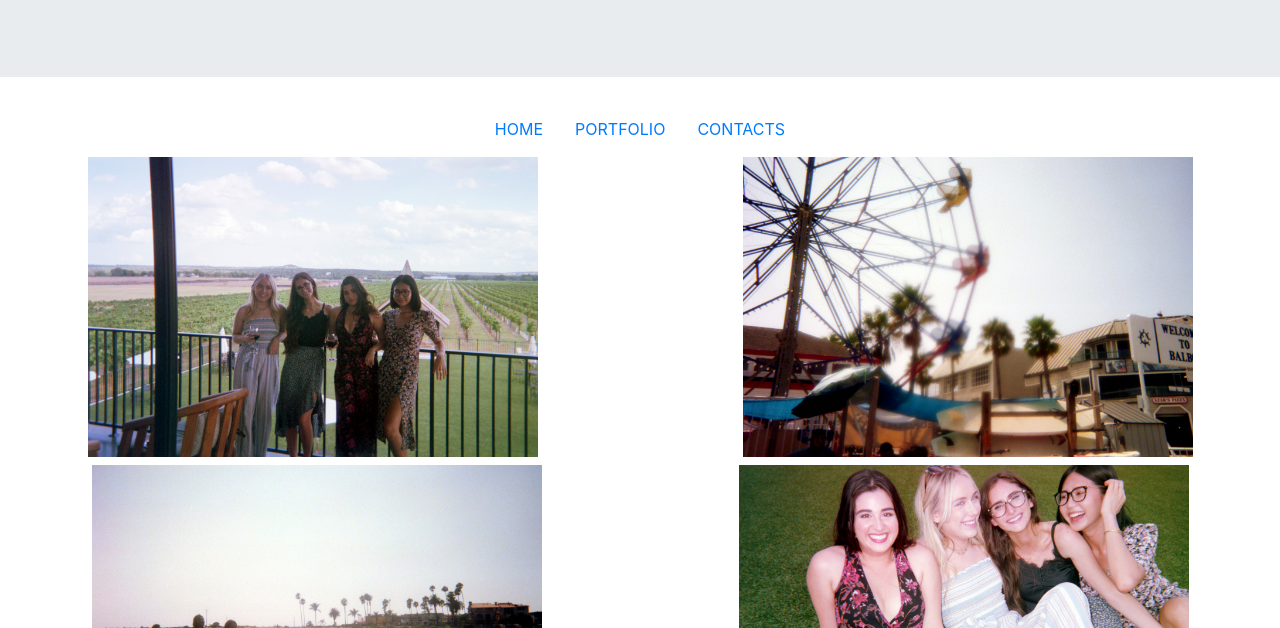
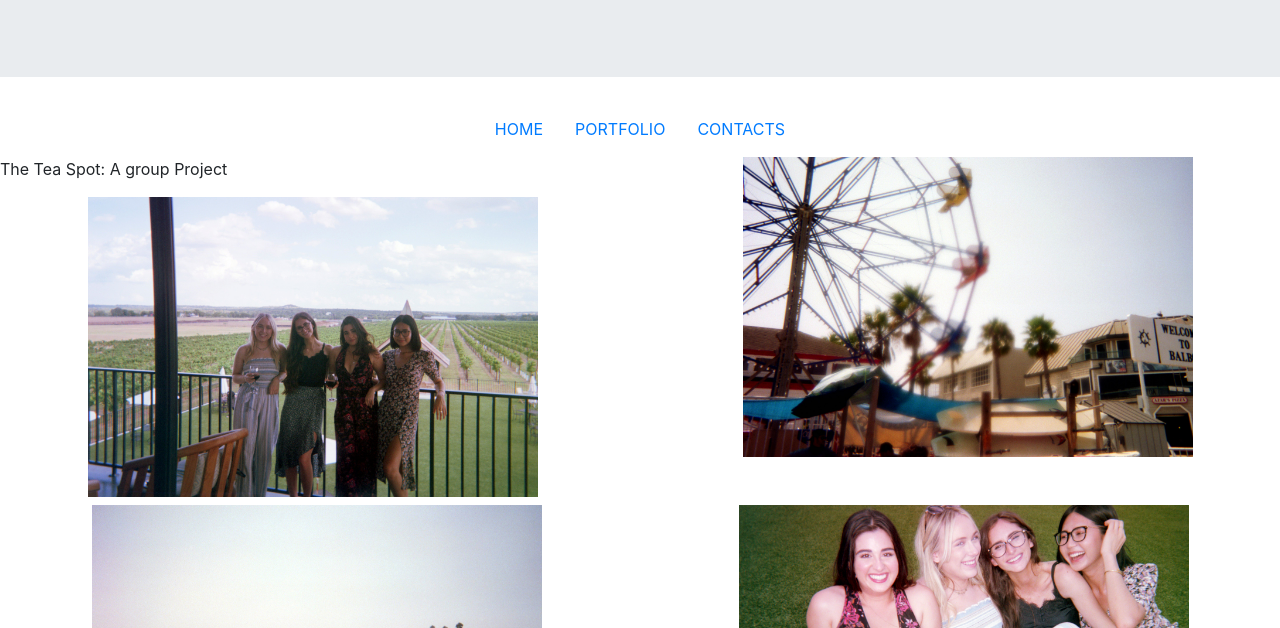
Before and after one commit to inalo1/HW2-Bootstrap, a plain HTML site: page portfolio.html in a window 1280 px wide. Shown: the part 172-800 px from the top of the page. Drawn offline with nearby package versions, Linux system fonts and the light colour scheme.

Commit message:
added screenshots for portfolio page

```diff
--- a/portfolio.html
+++ b/portfolio.html
@@ -36,6 +36,7 @@
    <div class="content">
        <div class="row">
             <div class="col-lg-6 col-sm-5 col-xs-12">
+                <p> The Tea Spot: A group Project </p>
                 <img src="./Images/Agusta Vin.jpg" alt="Agusta-Vin" class="img-fluid mx-auto d-block" width="450" height="300"></div>
             <div class="col-lg-6 col-sm-5 col-xs-12">
                 <img src="./Images/Ferris Wheel.jpg" alt="Ferris-Wheel" class="img-fluid mx-auto d-block" width="450" height="300"></div>
```
Also changed, not shown: Screenshots/PasswordGenerator1.png (added), Screenshots/PasswordGenerator2.png (added), Screenshots/PasswordGenerator3.png (added), Screenshots/TheTeaSpot1.png (added), Screenshots/TheTeaSpot2.png (added), Screenshots/TheTeaSpot3.png (added).
